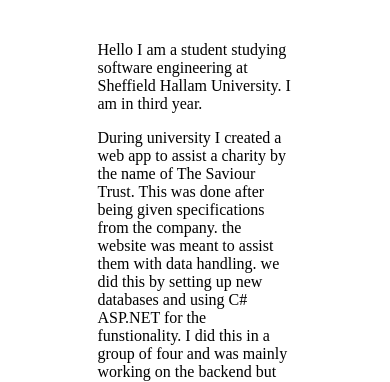
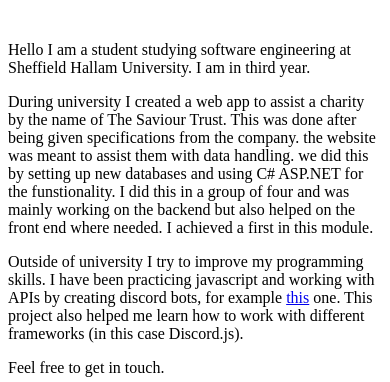
Before and after one commit to GlitchSkye/GlitchSkye.github.io, a plain HTML site: page index.html in a window 390 px wide. Shown: the part 73-455 px from the top of the page. Drawn offline with Linux system fonts and the light colour scheme.

Commit message:
Update mobile.css

```diff
--- a/css/mobile.css
+++ b/css/mobile.css
@@ -1,4 +1,4 @@
-body {
-    margin-left: 25%;
-    margin-right: 25%;
+textBody {
+    margin-left: 10%;
+    margin-right: 10%;
 }
```
